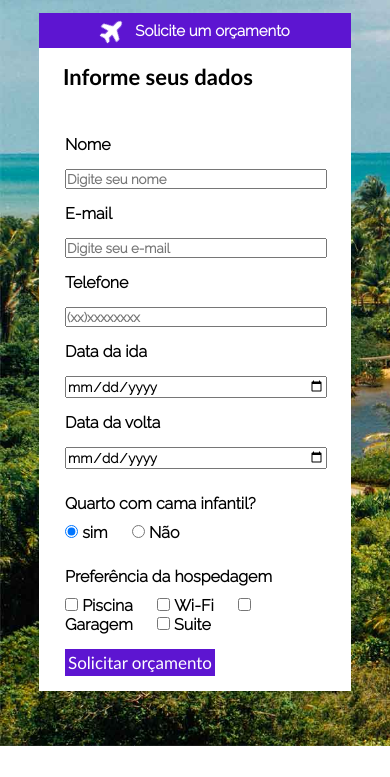
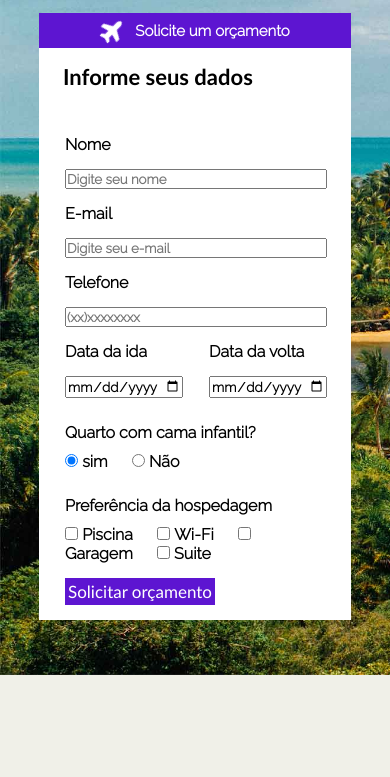
Before and after one commit to DanielAlmadaDev/agencia-de-viagem, a plain HTML site: page index.html in a window 390 px wide. Shown: the part 67-844 px from the top of the page. Drawn offline with Linux system fonts and the light colour scheme.

Commit message:
Update style.css

```diff
--- a/style.css
+++ b/style.css
@@ -5,7 +5,14 @@
     font-family: raleway;
     font-weight: bold;
 }
+body {
+    background-color: rgb(240, 240, 232);
+}
+main {
+    background-color: rgba(209, 209, 203, 0.74);
+}
 header {
+    background-color: #fff;
     width: 100%;
     height: 55px;
     display: flex;
@@ -97,12 +104,3 @@ button {
     font-weight: normal;
     font-family: 'Gill Sans', 'Gill Sans MT', Calibri, 'Trebuchet MS', sans-serif;
 }
-@media (max-width:420px) {
-    .data-origem {
-        display: block;
-        width: 100%;
-    }
-    .data {
-        width: 100%;
-    }
-}
```
